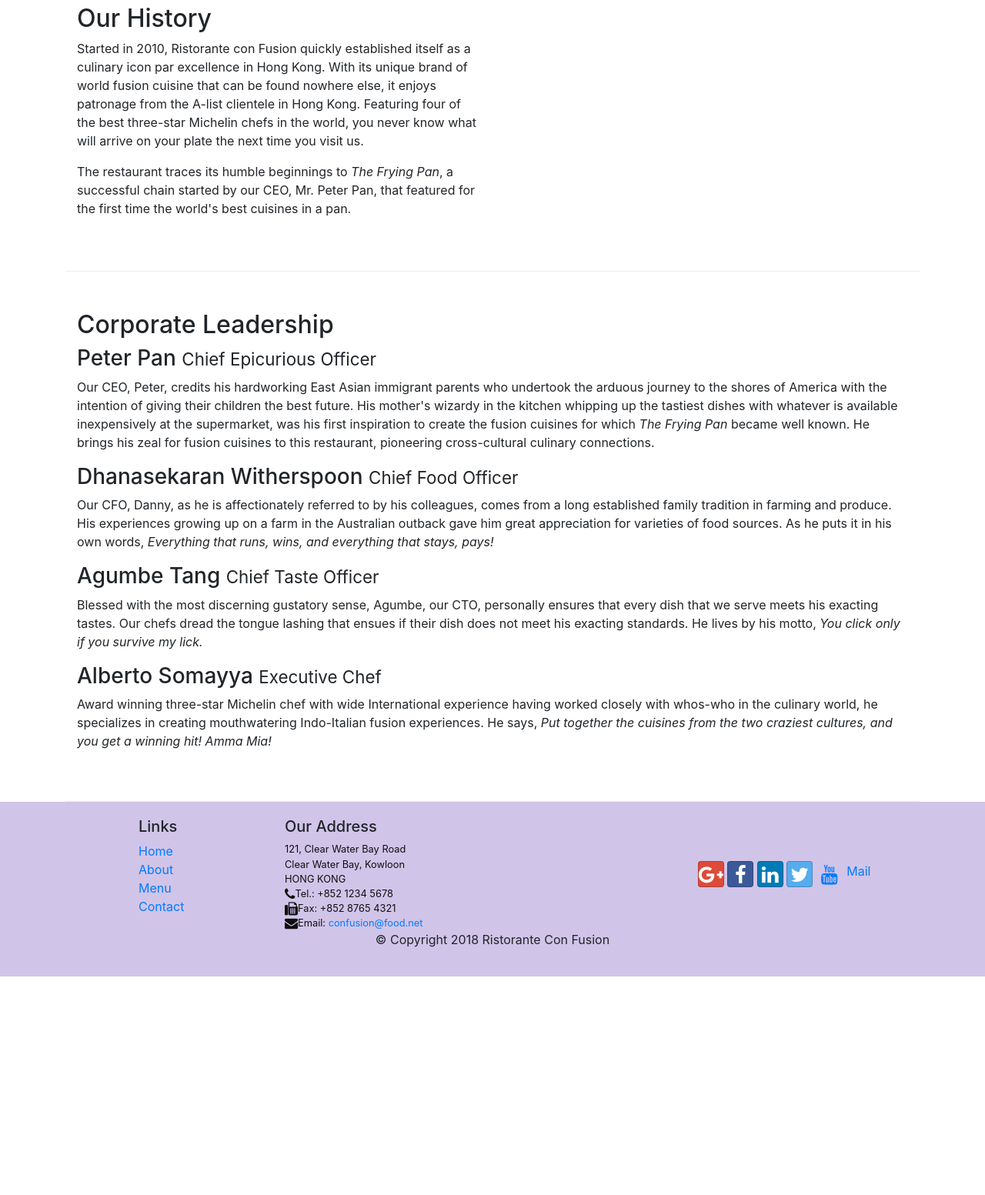
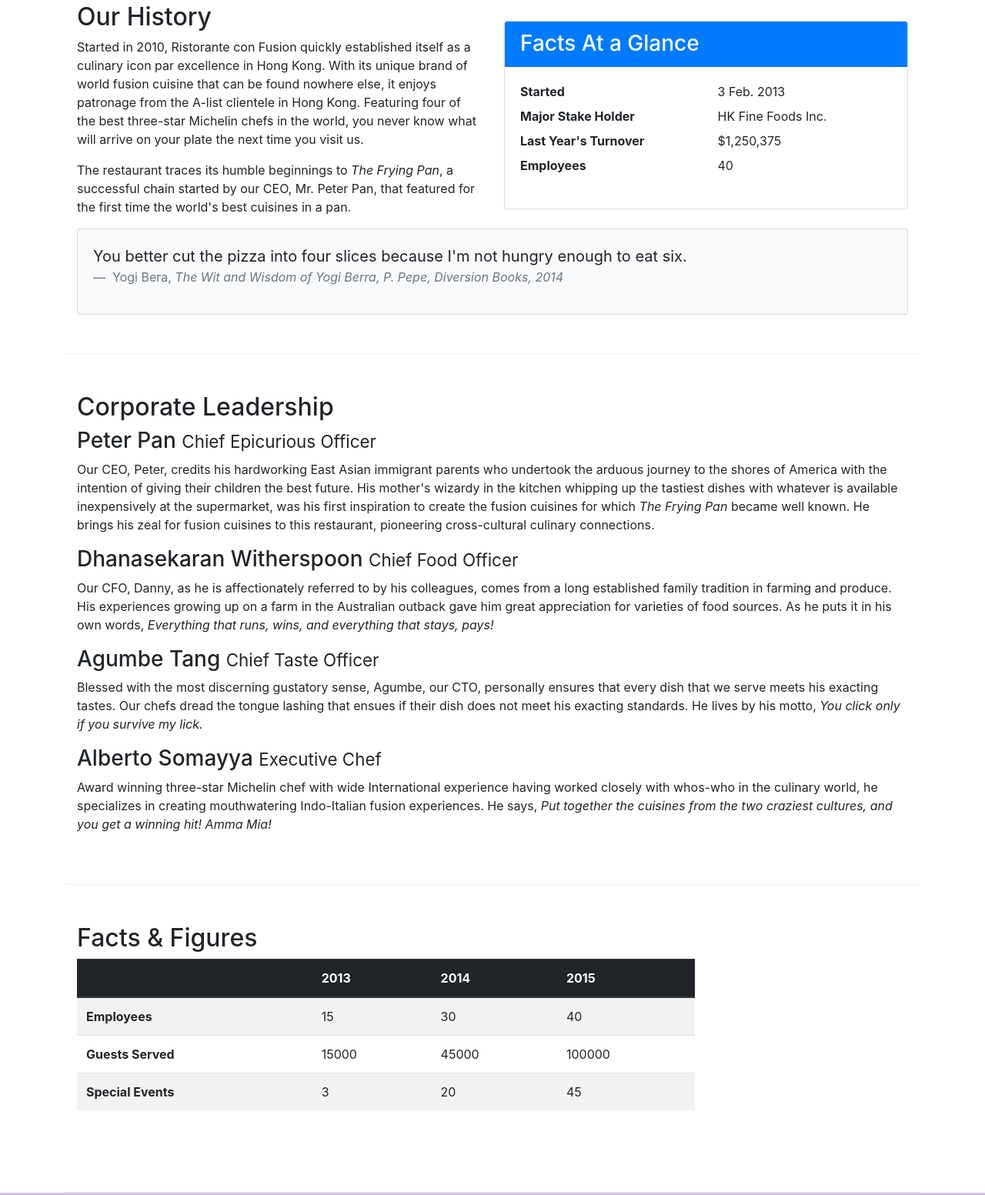
Before and after one commit to gilbertkyle/conFusion, a website: page aboutus.html in a window 1280 px wide. Shown: the part 529-2082 px from the top of the page at 77% size. Before the commit the page ends 1798 px from the top, so only its background shows below. Drawn offline with nearby package versions, Linux system fonts and the light colour scheme.

Commit message:
cards added

```diff
--- a/aboutus.html
+++ b/aboutus.html
@@ -85,7 +85,38 @@
             featured for the first time the world's best cuisines in a pan.
           </p>
         </div>
-        <div></div>
+        <div class="col-sm">
+          <div class="card">
+            <h3 class="card-header bg-primary text-white">Facts At a Glance</h3>
+            <div class="card-body">
+              <dl class="row">
+                <dt class="col-6">Started</dt>
+                <dd class="col-6">3 Feb. 2013</dd>
+                <dt class="col-6">Major Stake Holder</dt>
+                <dd class="col-6">HK Fine Foods Inc.</dd>
+                <dt class="col-6">Last Year's Turnover</dt>
+                <dd class="col-6">$1,250,375</dd>
+                <dt class="col-6">Employees</dt>
+                <dd class="col-6">40</dd>
+              </dl>
+            </div>
+          </div>
+        </div>
+        <div class="col-12">
+          <div class="card card-body bg-light">
+            <blockquote class="blockquote">
+              <p class="mb-0">
+                You better cut the pizza into four slices because I'm not hungry enough to eat six.
+              </p>
+              <footer class="blockquote-footer">
+                Yogi Bera,
+                <cite title="Source Title"
+                  >The Wit and Wisdom of Yogi Berra, P. Pepe, Diversion Books, 2014</cite
+                >
+              </footer>
+            </blockquote>
+          </div>
+        </div>
       </div>
 
       <div class="row row-content align-items-center">
@@ -128,6 +159,44 @@
             >
           </p>
         </div>
+      </div>
+      <div class="row row-content">
+        <div class="col-12 col-sm-9">
+          <h2>Facts &amp; Figures</h2>
+          <div class="table-responsive">
+            <table class="table table-striped">
+              <thead class="thead-dark">
+                <tr>
+                  <th>&nbsp;</th>
+                  <th>2013</th>
+                  <th>2014</th>
+                  <th>2015</th>
+                </tr>
+              </thead>
+              <tbody>
+                <tr>
+                  <th>Employees</th>
+                  <td>15</td>
+                  <td>30</td>
+                  <td>40</td>
+                </tr>
+                <tr>
+                  <th>Guests Served</th>
+                  <td>15000</td>
+                  <td>45000</td>
+                  <td>100000</td>
+                </tr>
+                <tr>
+                  <th>Special Events</th>
+                  <td>3</td>
+                  <td>20</td>
+                  <td>45</td>
+                </tr>
+              </tbody>
+            </table>
+          </div>
+        </div>
+        <div class="col-12 col-sm-3"></div>
       </div>
     </div>
 
```
